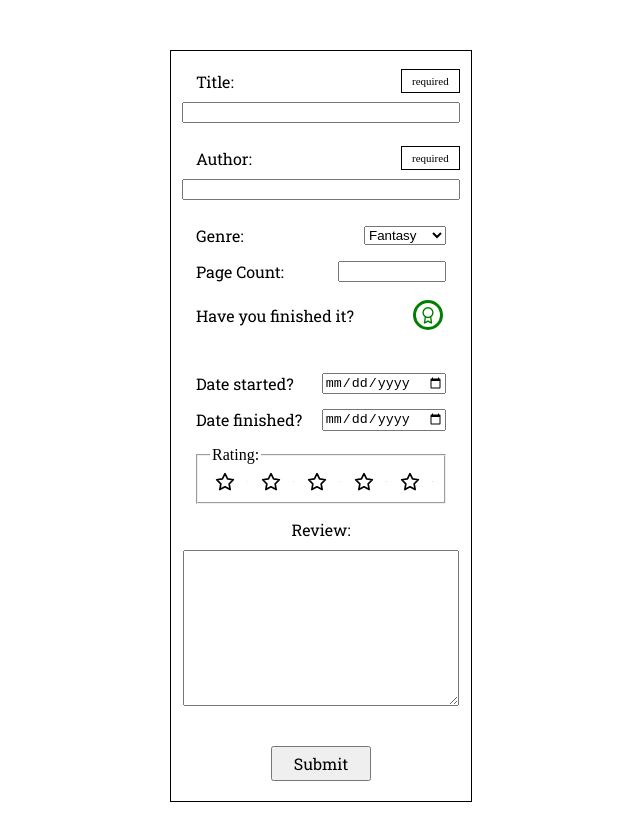
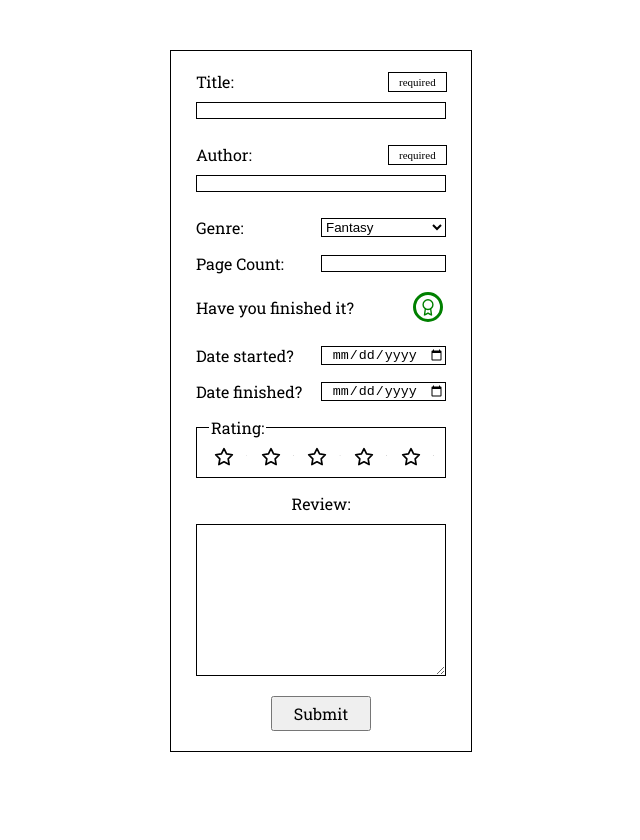
Before and after one commit to Bertmoss/top_library_project, a plain HTML site: page index.html in a window 1280 px wide. Both pictures are taken after a click on the checkbox "Have you finished it?". Shown: the whole page, without its empty margins (319-959 px from the left). After the commit the page ends 802 px from the top, so only its background shows below. Drawn offline with Linux system fonts and the light colour scheme.

Commit message:
added functionality to the have you read it checkbox -> hides the second section, disables the hidden form controls, resets the values and status of the hidden form controls/ made the inputs more uniform

```diff
--- a/index.html
+++ b/index.html
@@ -41,68 +41,87 @@
           <input type="checkbox" name="read" id="read" value="true" />
         </div>
       </section>
-      <section>
-        <div class="row-form row-disabled">
+      <section class="not-displayed">
+        <div class="row-form">
           <label for="dateStart">Date started?</label>
           <input
             type="date"
             name="dateStart"
             id="dateStart"
-            placeholder="mm/dd/yyyy"
+            class="disabled"
+            disabled
           />
         </div>
-        <div class="row-form row-disabled">
+        <div class="row-form">
           <label for="dateEnd">Date finished?</label>
-          <input type="date" name="dateEnd" id="dateEnd" />
+          <input
+            type="date"
+            name="dateEnd"
+            id="dateEnd"
+            class="disabled"
+            disabled
+          />
         </div>
-        <div class="row-form row-disabled">
+        <div class="row-form">
           <fieldset>
             <legend>Rating:</legend>
             <input
-              class="starRating blackStar"
+              class="star-rating black-star disabled"
               type="radio"
               name="rating"
               id="oneRating"
               value="1"
+              disabled
             />
             <label for="oneRating">1</label>
             <input
-              class="starRating blackStar"
+              class="star-rating black-star disabled"
               type="radio"
               name="rating"
               id="twoRating"
               value="2"
+              disabled
             />
             <label for="twoRating">2</label>
             <input
-              class="starRating blackStar"
+              class="star-rating black-star disabled"
               type="radio"
               name="rating"
               id="threeRating"
               value="3"
+              disabled
             />
             <label for="threeRating">3</label>
             <input
-              class="starRating blackStar"
+              class="star-rating black-star disabled"
               type="radio"
               name="rating"
               id="fourRating"
               value="4"
+              disabled
             />
             <label for="fourRating">4</label>
             <input
-              class="starRating blackStar"
+              class="star-rating black-star disabled"
               type="radio"
               name="rating"
               id="fiveRating"
               value="5"
+              disabled
             />
             <label for="fiveRating">5</label>
           </fieldset>
         </div>
-        <div class="row-form row-newline row-disabled">
+        <div class="row-form row-newline">
           <label for="review">Review:</label>
-          <textarea name="review" id="review" cols="30" rows="10"></textarea>
+          <textarea
+            class="disabled"
+            disabled
+            name="review"
+            id="review"
+            cols="30"
+            rows="10"
+          ></textarea>
         </div>
       </section>
       <button type="submit" id="submitBtn">Submit</button>
--- a/script.js
+++ b/script.js
@@ -1,52 +1,48 @@
 //RATING BUTTON FUNCTIONALITY
 
-const starRating = document.querySelectorAll(".starRating")
+const starRating = document.querySelectorAll(".star-rating");
 
-starRating.forEach(star => {
+starRating.forEach((star) => {
   let selectedStarValue;
-  star.addEventListener("click", function() {
+  star.addEventListener("click", function () {
     selectedStarValue = this.value;
     activateStars(selectedStarValue);
-    //selectedStarValue = star.value;
   });
-} );
+});
 
 function activateStars(selectedStarValue) {
-  starRating.forEach(star => {
-    if (star.value < selectedStarValue) {
-     star.classList.add("goldenStar")
-     star.classList.remove("blackStar")
+  starRating.forEach((star) => {
+    if (star.value <= selectedStarValue) {
+      star.classList.add("golden-star");
+      star.classList.remove("black-star");
     } else {
-     star.classList.remove("goldenStar")
-     star.classList.add("blackStar")
+      star.classList.remove("golden-star");
+      star.classList.add("black-star");
     }
-  })
+  });
 }
 
+//HAVE YOU FINISHED IT CHECKBOX and disabling/enabling the not displayed section
+let readCheckbox = document.querySelector("#read");
 
-
-
-/*
-//activate other stars
-function activateStars(star.value) {
-  const twoStars = document.querySelector("#twoRating")
-  const threeStars = document.querySelector("#threeRating")
-  const fourStars = document.querySelector("#fourRating")
-  const fiveStar = document.querySelector("#fiveRating")
-  //a switch statement here
-  switch () {
-    case star.value == 2
-  }
-
-} */
-
-
-
-
-
-
-
-
+readCheckbox.addEventListener("click", () => {
+  let notDisplayedSection = document.querySelector("section:last-of-type");
+  let disabledInputs = document.querySelectorAll(".disabled");
+  notDisplayedSection.classList.toggle("not-displayed");
+  disabledInputs.forEach((disabledInput) => {
+    //reseting the rating radio input
+    disabledInput.checked = false;
+    disabledInput.classList.replace("golden-star", "black-star");
+    //reseting the values of the other inputs (excluding radio)
+    if (disabledInput.getAttribute("type") !== "radio") {
+      disabledInput.value = null;
+    }
+    //disabling and enabling the hidden inputs
+    disabledInput.getAttribute("disabled") === null
+      ? disabledInput.setAttribute("disabled", "")
+      : disabledInput.removeAttribute("disabled");
+  });
+});
 
 const inputs = document.querySelectorAll("input");
 const submitBtn = document.querySelector("#submitBtn");
@@ -79,15 +75,11 @@ function Book(
 
 //function prompting for library books from user
 
-let string = ""
+let string = "";
 
-
-
-inputs.forEach(input => {
-  string += `${input.value},`
-})
-
-
+inputs.forEach((input) => {
+  string += `${input.value},`;
+});
 
 /*
 function addBookToLibrary() {
--- a/style.css
+++ b/style.css
@@ -1,5 +1,4 @@
-@import url('https://fonts.googleapis.com/css2?family=Roboto+Slab:wght@300;400&display=swap');
-
+@import url("https://fonts.googleapis.com/css2?family=Roboto+Slab:wght@300;400&display=swap");
 
 body {
   margin: 0px;
@@ -12,10 +11,42 @@ form {
 }
 
 form label,
-form button {
-  font-family: 'Roboto Slab', serif;
+form button,
+legend {
+  font-family: "Roboto Slab", serif;
   font-size: 16px;
 }
+/*making the inputs look alike*/
+input[type="text"],
+input[type="number"],
+input[type="date"],
+textarea,
+select {
+  box-sizing: border-box;
+  margin: 0px;
+  padding: 0px;
+  border: 1px solid black;
+  background-color: white;
+}
+
+select,
+input[type="number"],
+input[type="date"] {
+  width: 125px;
+}
+input[type="text"],
+textarea {
+  width: 250px;
+}
+
+/*Date input "placeholder"*/
+input[type="date"]::-webkit-calendar-picker-indicator {
+  margin-left: 0px;
+}
+input[type="date"] {
+  text-align: center;
+}
+
 label[for="title"],
 label[for="author"] {
   align-self: flex-start;
@@ -29,12 +60,9 @@ section {
   justify-content: space-evenly;
   gap: 15px;
 }
-input[type="text"],
-textarea {
-  width: 270px;
-}
-input[type="number"] {
-  width: 100px;
+/*removing top-padding from the second section*/
+section + section {
+  padding: 0px 20px 20px 20px;
 }
 
 .row-form,
@@ -45,6 +73,11 @@ fieldset {
   align-items: center;
   justify-content: space-between;
 }
+
+fieldset {
+  border: 1px solid black;
+}
+
 .row-newline {
   flex-direction: column;
   gap: 10px;
@@ -52,9 +85,10 @@ fieldset {
 button {
   width: 100px;
   padding: 5px 10px;
-  margin: 20px auto 20px auto;
+  margin: 0px auto 20px auto;
   display: block;
 }
+/*Dropdown Menu  SHOULD STYLIZE ALL OF THEM WITH THE SAME MARGIN PADDING BORDER WIDTH AND HEIGHT*/
 
 /* Required Sign*/
 input + span {
@@ -66,11 +100,11 @@ input:required + span::after {
   position: absolute;
 
   font-size: 11px;
-  padding: 5px 10px;
+  padding: 3px 10px;
   border: black 1px solid;
   content: "required";
-  left: 80px;
-  bottom: 40px;
+  left: 67px;
+  bottom: 37px;
 
   text-align: center;
 }
@@ -92,9 +126,9 @@ input[type="checkbox"]::before {
   transform: scale(0.7);
   font-weight: bolder;
   position: absolute;
-
   visibility: hidden;
 }
+
 input[type="checkbox"]:checked::before {
   visibility: visible;
 }
@@ -110,14 +144,14 @@ input[type="radio"] {
   width: 20px;
   height: 20px;
 }
-input[type="radio"]:checked,
-.goldenStar {
+.golden-star {
   background-image: url(/images/star-gold.svg);
 }
-.blackStar {
+.black-star {
   background-image: url(/images/star.svg);
 }
 
+/*Hide Rating Radio Labels*/
 input[type="radio"] + label {
   width: 0;
   height: 0;
@@ -126,6 +160,9 @@ input[type="radio"] + label {
   font-size: 1px;
 }
 
+.not-displayed {
+  display: none;
+}
 /*
 form {
   width: 500px;
```
